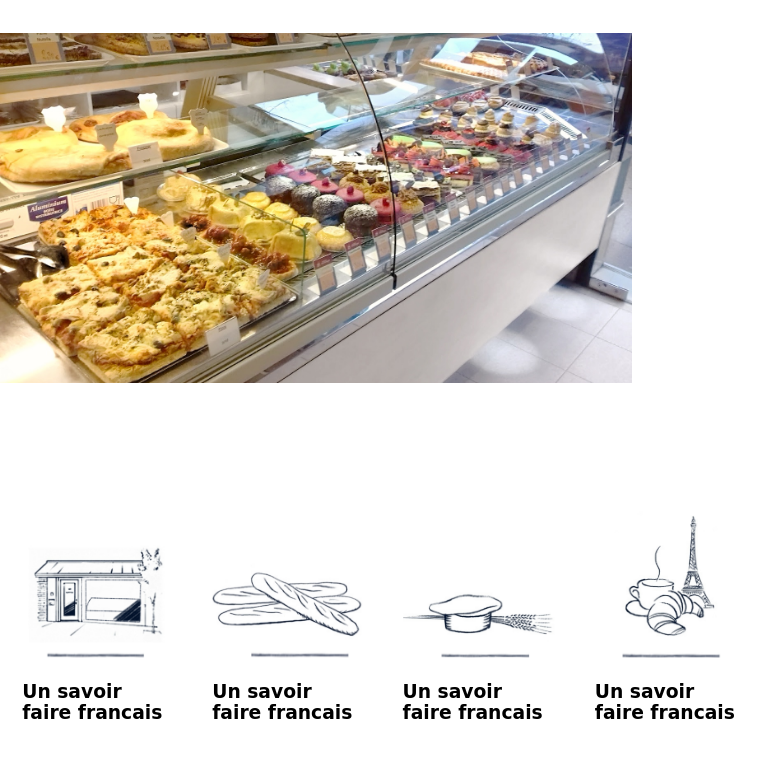
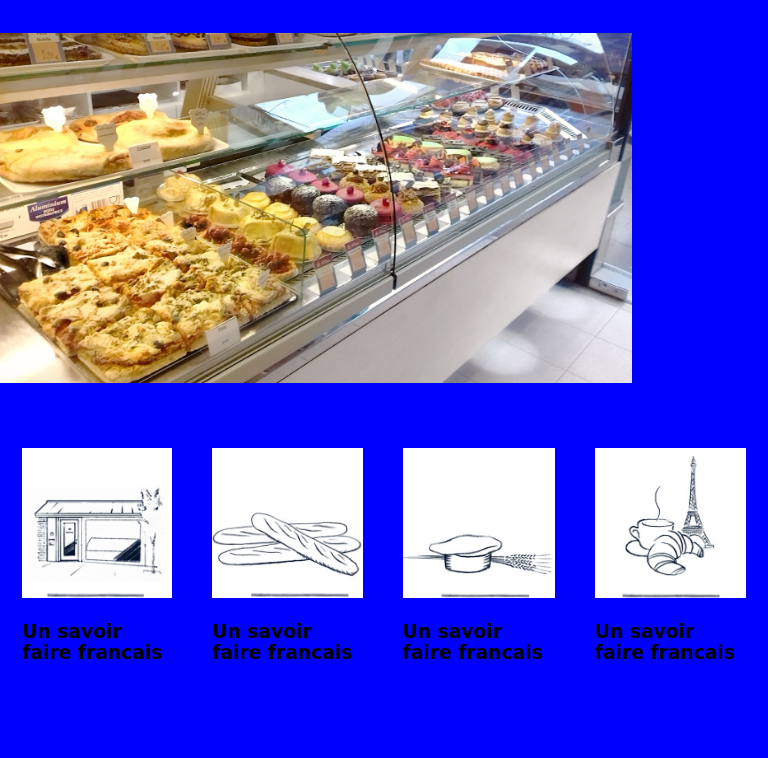
Before and after one commit to naimtahouri/bakery, a plain HTML site: page index.html in a window 768 px wide. Shown: the part 142-900 px from the top of the page. Drawn offline with Linux system fonts and the light colour scheme.

Commit message:
Update tablette.css

```diff
--- a/css/tablette.css
+++ b/css/tablette.css
@@ -1,6 +1,6 @@
 @media all and (min-width: 480px) and (max-width: 1024px) {
     body{
-        /* background: blue; */
+        background: blue;
     }
 
     .container-content{
@@ -23,6 +23,7 @@
 
     .aside-bottom{
         align-items: center;
+        margin-top:-20px;
     }
 
     .box-slider{
```
